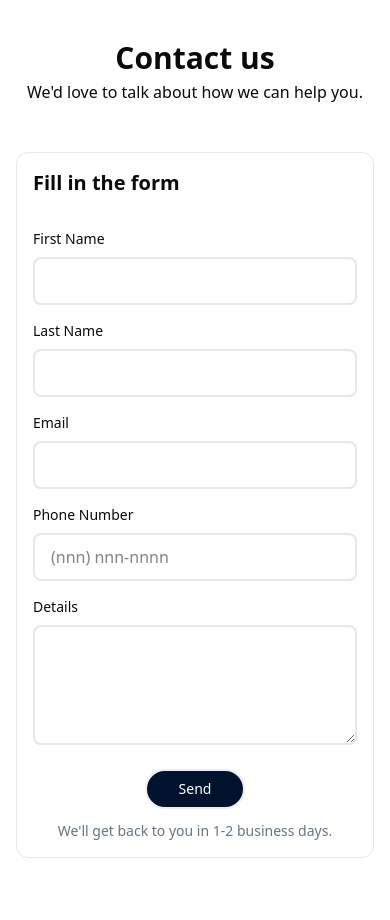
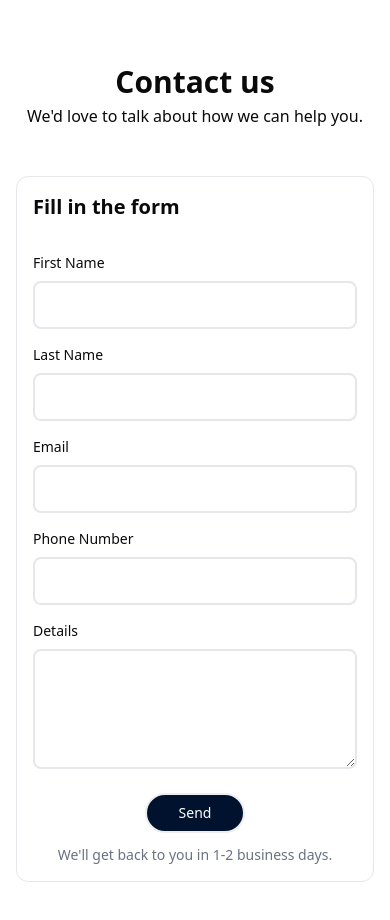
Before and after one commit to ffozzatti/vixx, a Next.js app: page /pages/Contact in a window 390 px wide. Shown: the top 920 px of the page. Before the commit the page ends 898 px from the top, so only its background shows below. Built offline with nearby package versions, Linux system fonts and the light colour scheme.

Commit message:
ajsutado links

```diff
--- a/app/components/Testimonials.tsx
+++ b/app/components/Testimonials.tsx
@@ -301,7 +301,7 @@ const Testimonials = () => {
           <h2 className="text-2xl sm:text-3xl lg:text-4xl text-gray-800 font-semibold mb-8">
             Your opinion matters! Help others find us by leaving your review.
           </h2>
-          <ButtonBlue name={"Leave a review"} url={'https://www.google.com/search?sca_esv=426a8004247428d8&hl=en-US&sxsrf=AE3TifOVVkUmEomDYIzHySPduEEaFUUOoA:1759195445688&q=vix+construction+llc+reviews&uds=AOm0WdE9OxRDNYaNX2dVV7YhrquSTF4srTT9rLjpySrvAJ1hoa9xFXZjQNfib9XQBS1FYBxJ8M3LEO2UwWF6Pq0kNmunU2wja-jOCeG1mmJN7NC_W_X-nlJF8TbjJm8NTE6x_ldXmNTY9XCNtRvuF7C1_sFeaCMXJ2Y5ZROqJjmEcHE8xkyR8E&si=AMgyJEtREmoPL4P1I5IDCfuA8gybfVI2d5Uj7QMwYCZHKDZ-EwRUN_8AvdRXFDykTReYFI_tJdhrO4MBHDC3Tra075TevF97hS1PNO1F_eC4xM_GidcxL3XmSmICo6oiqTWXBQT7XClxPOCYwYqXZFIER2AXgIeC1g%3D%3D&sa=X&ved=2ahUKWilv4Xdqf-PAxW9l5UCHXTGKWMQk8gLegQIFhAB&ictx=1&biw=384&bih=717&dpr=2.81'} />
+          <ButtonBlue name={"Leave a review"} url={'https://maps.app.goo.gl/Yco4NaEG7h7gQYGd9'} />
         </div>
 
         {/* Grid de Estatísticas com Animação (mantido) */}
--- a/app/pages/Contact/page.tsx
+++ b/app/pages/Contact/page.tsx
@@ -1,13 +1,37 @@
-"use client";
+'use client';
 
-import React from "react";
+import React, { useState } from 'react';
 
 import { useForm, ValidationError } from "@formspree/react";
-import ButtonForm from "@/app/components/ButtonForm";
+import ButtonForm from '@/app/components/ButtonForm';
 
 
 const Contact: React.FC = () => {
   const [state, handleSubmit] = useForm("xeolrzqz");
+  // 1. Crie um estado para o número de telefone
+  const [phoneNumber, setPhoneNumber] = useState('');
+
+  // 2. Crie a função de formatação
+  const handlePhoneNumberChange = (event: React.ChangeEvent<HTMLInputElement>) => {
+    const input = event.target.value;
+    // Remove todos os caracteres que não sejam números
+    const formatted = input.replace(/\D/g, '');
+
+    // Aplica a máscara de formatação
+    let newPhoneNumber = '';
+    if (formatted.length > 0) {
+      newPhoneNumber = `(${formatted.substring(0, 3)}`;
+    }
+    if (formatted.length >= 4) {
+      newPhoneNumber += `) ${formatted.substring(3, 6)}`;
+    }
+    if (formatted.length >= 7) {
+      newPhoneNumber += `-${formatted.substring(6, 10)}`;
+    }
+
+    // Atualiza o estado com o número formatado
+    setPhoneNumber(newPhoneNumber);
+  };
 
   if (state.succeeded) {
     return (
@@ -22,7 +46,7 @@ const Contact: React.FC = () => {
   }
 
   return (
-    <div className="max-w-[85rem] px-4 py-10 sm:px-6 lg:px-8 lg:py-14 mx-auto text-neutral-950" id="contact">
+    <div className="max-w-[85rem] px-4 py-16 sm:px-6 lg:px-8 lg:py-14 mx-auto text-neutral-950" id="contact">
       <div className="max-w-xl mx-auto">
         <div className="text-center">
           <h1 className="text-3xl font-bold sm:text-4xl">Contact us</h1>
@@ -89,8 +113,11 @@ const Contact: React.FC = () => {
                     type="text"
                     name="phoneNumber"
                     id="phoneNumber"
-                    placeholder="(nnn) nnn-nnnn "
+                    placeholder=" "
                     className="py-2.5 sm:py-3 px-4 block w-full border-gray-200 border-2 rounded-lg sm:text-sm focus:border-blue-500 focus:ring-blue-500 disabled:opacity-50 disabled:pointer-events-none"
+                    // 3. Adicione as propriedades 'value' e 'onChange'
+                    value={phoneNumber}
+                    onChange={handlePhoneNumberChange}
                   />
                   <ValidationError prefix="Phone Number" field="phoneNumber" errors={state.errors} />
                 </div>
```
